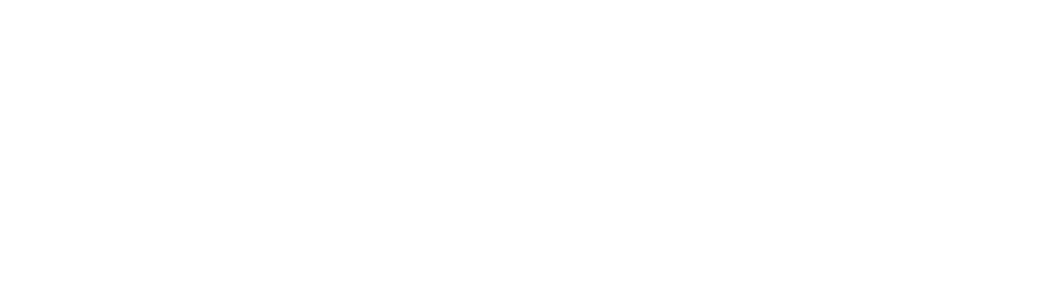
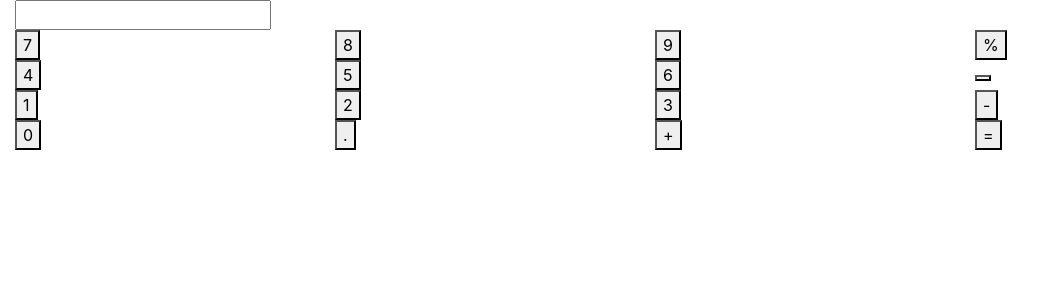
Before and after one commit to alelandi/calculator, a React (Create React App) app: page / in a window 1280 px wide. Shown: the top 300 px of the page, without its empty margins (0-1055 px from the left). Built offline with nearby package versions, Linux system fonts and the light colour scheme.

Commit message:
Extremely simple HTML structure
Extremely simple HTML structure for the calculator.

```diff
--- a/src/App.js
+++ b/src/App.js
@@ -1,11 +1,75 @@
-
+import 'bootstrap/dist/css/bootstrap.css'
 //import logo from './logo.svg';
 
 function App() {
   return (
-    <div>
+    <div className="container-fluid">
+        {/* textbox area for the result. */}
+        <div className="row">
+          <div class="col-md-12">
+            <input type="text" name="" value="" />
+          </div>
+        </div>
 
-    </div>
+        {/* buttons area. */}
+        <div className="row">
+          {/* First row. */}
+          <div class="col-md-3">
+            <button name=""> 7 </button>
+          </div>
+          <div class="col-md-3">
+            <button name=""> 8 </button>
+          </div>
+          <div class="col-md-3">
+            <button name=""> 9 </button>
+          </div>
+          <div class="col-md-3">
+            <button name=""> % </button>
+          </div>
+
+          {/* Second row. */}
+          <div class="col-md-3">
+            <button name=""> 4 </button>
+          </div>
+          <div class="col-md-3">
+            <button name=""> 5 </button>
+          </div>
+          <div class="col-md-3">
+            <button name=""> 6 </button>
+          </div>
+          <div class="col-md-3">
+            <button type="submit" name="" value="X" />
+          </div>
+
+          {/* Third row. */}
+          <div class="col-md-3">
+            <button name=""> 1 </button>
+          </div>
+          <div class="col-md-3">
+            <button name=""> 2 </button>
+          </div>
+          <div class="col-md-3">
+            <button name=""> 3 </button>
+          </div>
+          <div class="col-md-3">
+            <button name=""> - </button>
+          </div>
+
+          {/* Last row. */}
+          <div class="col-md-3">
+            <button name=""> 0 </button>
+          </div>
+          <div class="col-md-3">
+            <button name=""> . </button>
+          </div>
+          <div class="col-md-3">
+            <button name=""> + </button>
+          </div>
+          <div class="col-md-3">
+            <button name=""> = </button>
+          </div>
+        </div>
+      </div>
   );
 }
 
```
